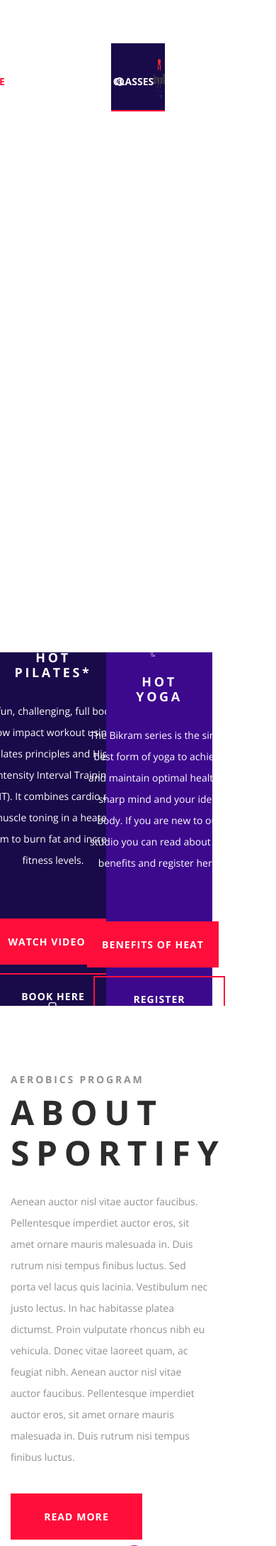
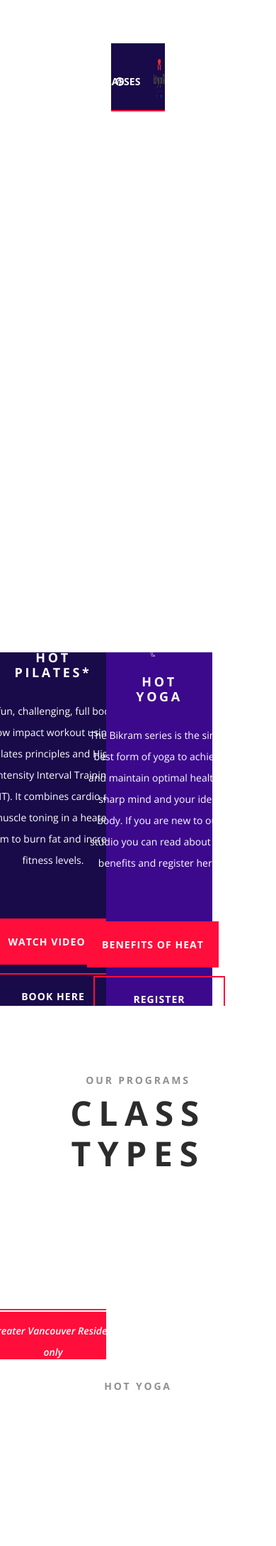
Before and after one commit to oliverpople/hotyoga, a PHP site: page / in a window 390 px wide. Shown: the top 2178 px of the page at 71% size. Run offline with PHP 8.4, Linux system fonts and the light colour scheme.

Commit message:
Improved responsive layout to prevent content of column flexed intro boxe divs overlapping.

```diff
--- a/index.html
+++ b/index.html
@@ -1,7 +1,7 @@
 <!DOCTYPE html>
 <html lang="en">
 <head>
-<title>Sportify</title>
+<title>Hot Yoga 101</title>
 <meta charset="utf-8">
 <meta http-equiv="X-UA-Compatible" content="IE=edge">
 <meta name="description" content="Sportify template project">
@@ -30,14 +30,14 @@
 			<nav class="main_nav">
 				<ul class="d-flex flex-row align-items-center justify-content-center">
 					<li class="active"><a href="index.html">home</a></li>
-					<li><a href="about.html">about us</a></li>
-					<li><a href="classes.html">classes</a></li>
-					<li><a href="blog.html">blog</a></li>
-					<li><a href="contact.html">contact</a></li>
+					<li><a href="">about us</a></li>
+					<li><a href="">classes</a></li>
+					<li><a href="">blog</a></li>
+					<li><a href="">contact</a></li>
 				</ul>
 			</nav>
 
-			<!-- Social -->
+			Social
 			<div class="social header_social">
 				<ul class="d-flex flex-row align-items-center justify-content-start">
 					<li><a href="http://facebook.com/hotyoga101"><i class="fa fa-facebook" aria-hidden="true"></i></a></li>
@@ -66,21 +66,21 @@
 			<nav class="main_nav">
 				<ul class="d-flex flex-row align-items-center justify-content-center">
 					<li class="active"><a href="index.html">home</a></li>
-					<li><a href="about.html">about us</a></li>
-					<li><a href="classes.html">classes</a></li>
-					<li><a href="blog.html">blog</a></li>
-					<li><a href="contact.html">contact</a></li>
+					<li><a href="">about us</a></li>
+					<li><a href="">classes</a></li>
+					<li><a href="">blog</a></li>
+					<li><a href="">contact</a></li>
 				</ul>
 			</nav>
 
 			<!-- Social -->
 			<div class="social header_social">
 				<ul class="d-flex flex-row align-items-center justify-content-start">
-					<li><a href="#"><i class="fa fa-pinterest" aria-hidden="true"></i></a></li>
-					<li><a href="#"><i class="fa fa-facebook" aria-hidden="true"></i></a></li>
-					<li><a href="#"><i class="fa fa-twitter" aria-hidden="true"></i></a></li>
-					<li><a href="#"><i class="fa fa-dribbble" aria-hidden="true"></i></a></li>
-					<li><a href="#"><i class="fa fa-behance" aria-hidden="true"></i></a></li>
+					<li><a href="http://facebook.com/hotyoga101"><i class="fa fa-facebook" aria-hidden="true"></i></a></li>
+					<li><a href="http://twitter.com/hotyoga101"><i class="fa fa-twitter" aria-hidden="true"></i></a></li>
+					<li><a href="https://www.instagram.com/vancouverhotyoga101"><i class="fa fa-instagram" aria-hidden="true"></i></a></li>
+					<li><a href="https://www.youtube.com/user/BikramVancouver"><i class="fa fa-youtube-play" aria-hidden="true"></i></a></li>
+					<li><a href="https://www.pinterest.com/bikramvancouver/"><i class="fa fa-pinterest" aria-hidden="true"></i></a></li>
 				</ul>
 			</div>
 
@@ -100,11 +100,11 @@
 			<div class="menu_nav_container">
 				<nav class="menu_nav text-center">
 					<ul>
-						<li><a href="index.html">home</a></li>
-						<li><a href="about.html">about us</a></li>
-						<li><a href="classes.html">classes</a></li>
-						<li><a href="blog.html">blog</a></li>
-						<li><a href="contact.html">contact</a></li>
+						<li><a href="">home</a></li>
+						<li><a href="">about us</a></li>
+						<li><a href="">classes</a></li>
+						<li><a href="">blog</a></li>
+						<li><a href="">contact</a></li>
 					</ul>
 				</nav>
 			</div>
@@ -178,7 +178,7 @@
 				</div>
 
 				<!-- Slide -->
-				<div class="slide">
+				<!-- <div class="slide">
 					<div class="background_image" style="background-image:url(images/index.jpg)"></div>
 					<div class="home_slider_overlay"></div>
 					<div class="slide_wrap d-flex flex-column align-items-start justify-content-center">
@@ -199,7 +199,7 @@
 							</div>
 						</div>
 					</div>
-				</div>
+				</div> -->
 
 			</div>
 		</div>
@@ -246,7 +246,7 @@
 
 				<!-- Intro Box -->
 				<div class="intro_box d-flex flex-column align-items-center justify-content-center text-center">
-					<div class="intro_box_icon"><img src="images/icon_3.svg" alt=""></div>
+					<div class="intro_box_icon" ><img src="images/woman-on-lotus-position-front-view.svg" alt=""></div>
 					<div class="intro_box_title"><h3>Intro Classes</h3></div>
 					<div class="intro_box_text">
 						<p>New to Hot Yoga or Hot Pilates? Try one of our intro passes*:</p>
@@ -266,12 +266,12 @@
 
 	<!-- About -->
 
-	<div class="about">
+	<!-- <div class="about">
 		<div class="container">
-			<div class="row">
+			<div class="row"> -->
 
 				<!-- About Content -->
-				<div class="col-lg-8">
+				<!-- <div class="col-lg-8">
 					<div class="about_content">
 						<div class="section_title_container">
 							<div class="section_subtitle">aerobics program</div>
@@ -282,20 +282,20 @@
 						</div>
 						<div class="button about_button"><a href="#">read more</a></div>
 					</div>
-				</div>
+				</div> -->
 
 				<!-- About Image -->
-				<div class="col-lg-4">
+				<!-- <div class="col-lg-4">
 					<div class="about_image"><img src="images/about.png" alt=""></div>
 				</div>
 
 			</div>
 		</div>
-	</div>
+	</div> -->
 
 	<!-- Quote -->
 
-	<div class="quote">
+	<!-- <div class="quote">
 		<div class="container">
 			<div class="row">
 				<div class="col">
@@ -306,20 +306,20 @@
 				</div>
 			</div>
 		</div>
-	</div>
+	</div> -->
 
 	<!-- CTA -->
 
-	<div class="cta">
-		<div class="d-flex flex-xl-row flex-column align-items-start justify-content-start">
+	<!-- <div class="cta">
+		<div class="d-flex flex-xl-row flex-column align-items-start justify-content-start"> -->
 
 			<!-- CTA Image -->
-			<div class="cta_image align-self-stretch">
+			<!-- <div class="cta_image align-self-stretch">
 				<div class="background_image" style="background-image:url(images/cta.jpg)"></div>
-			</div>
+			</div> -->
 
 			<!-- CTA Content -->
-			<div class="cta_content">
+			<!-- <div class="cta_content">
 				<div class="section_title_container">
 					<div class="section_subtitle">aerobics program</div>
 					<div class="section_title"><h1>join our gym</h1></div>
@@ -353,7 +353,7 @@
 			</div>
 
 		</div>
-	</div>
+	</div> -->
 
 	<!-- Classes -->
 
@@ -363,7 +363,7 @@
 				<div class="col">
 					<div class="section_title_container text-center">
 						<div class="section_subtitle">our programs</div>
-						<div class="section_title"><h1>classes</h1></div>
+						<div class="section_title"><h1>Class Types</h1></div>
 					</div>
 
 					<!-- Classes Slider -->
@@ -374,11 +374,17 @@
 							<div>
 								<div class="classes_slide_wrap">
 									<div class="text-center">
-										<div class="classes_title"><h3>aerobics</h3></div>
+										<div class="classes_title"><h3>Hot Yoga Classes – 60 and 90 Minutes</h3></div>
 										<div class="classes_text">
-											<p>Aenean auctor nisl vitae auctor faucibus. Pellentesque imperdiet auctor eros, sit amet ornare mauris malesuada in. Duis rutrum nisi tempus finibus luctus. Sed porta vel.</p>
+											<p>The Bikram series is an intelligently designed sequence of 26
+												postures (asanas), practiced for 60 or 90 minutes in a hot room.
+												The increased room temperature aids in warming the muscles and
+												increasing the flexibility of the body tissues, allowing for deeper
+												stretching and helping to prevent injury. Toxins are released through
+												the breath and skin by sweating. The end result is an unparalleled
+												feeling of mental and physical well-being and relaxation.</p>
 										</div>
-										<div class="class_image"><a href="#"><img src="images/instructor_1.jpg" alt=""></a></div>
+										<div class="class_image"><a href="#"><img style="width:101px;" src="images/yogaPose1.jpg" alt=""></a></div>
 									</div>
 								</div>
 							</div>
@@ -387,11 +393,18 @@
 							<div>
 								<div class="classes_slide_wrap">
 									<div class="text-center">
-										<div class="classes_title"><h3>pilates</h3></div>
+										<div class="classes_title"><h3>Inferno Hot Pilates </h3></div>
 										<div class="classes_text">
-											<p>Auctor nisl vitae auctor faucibus. Pellentesque imperdiet auctor eros, sit amet ornare mauris malesuada in. Duis rutrum nisi tempus finibus luctus. Sed porta vel lacus quis.</p>
+											<p>The HOTTEST new workout from New York and Las Vegas is now in Vancouver!
+												Inferno Hot Pilates (Hot HIIT) is a fun, challenging, full body,
+												low impact workout using Pilates principles and High Intensity
+												Interval Training (HIIT). It combines cardio and muscle toning
+												in a heated room and is performed on a yoga mat and towel.
+												The High Intensity Interval Training (HIIT) keeps your heart
+												rate up, helping burn fat and calories, and increase fitness
+												levels without the pounding of a high impact workout. Designed for all fitness levels.</p>
 										</div>
-										<div class="class_image"><a href="#"><img src="images/instructor_2.jpg" alt=""></a></div>
+										<div class="class_image"><a href="#"><img style="width:101px;" src="images/pilatesPair.jpg" alt=""></a></div>
 									</div>
 								</div>
 							</div>
@@ -400,11 +413,32 @@
 							<div>
 								<div class="classes_slide_wrap">
 									<div class="text-center">
-										<div class="classes_title"><h3>yoga</h3></div>
+										<div class="classes_title"><h3>Warm Hatha Class</h3></div>
 										<div class="classes_text">
-											<p>Nsl vitae auctor faucibus. Pellentesque imperdiet auctor eros, sit amet ornare mauris malesuada in. Duis rutrum nisi tempus finibus luctus. Sed porta vel lacus quis lacinia.</p>
+											<p>The warm hatha yoga class is designed for those who are
+												new to yoga.  This 60 minute class consists of 26 postures
+												(1 set each) practiced at a slower pace and in warm room
+												to provide a safe environment to stretch, strengthen and tone muscles.</p>
 										</div>
-										<div class="class_image"><a href="#"><img src="images/instructor_3.jpg" alt=""></a></div>
+										<div class="class_image"><a href="#"><img src="images/yogaPose2.jpg" alt=""></a></div>
+									</div>
+								</div>
+							</div>
+
+							<!-- Slide -->
+							<div>
+								<div class="classes_slide_wrap">
+									<div class="text-center">
+										<div class="classes_title"><h3>Posture Clinics</h3></div>
+										<div class="classes_text">
+											<p>Special clinics developed to help you deepen your practice
+												and give you the one-on-one attention that isn’t always possible
+												in a regular Hot Yoga 101 class. These clinics are held in small
+												groups of 6-8 students at various times. Keep your eye on the
+												blog or give our studio a call at 604-568-0688 to find out when
+												the next clinic is coming up..</p>
+										</div>
+										<div class="class_image"><a href="#"><img src="" alt=""></a></div>
 									</div>
 								</div>
 							</div>
@@ -424,8 +458,8 @@
 			<div class="row">
 				<div class="col">
 					<div class="section_title_container text-center">
-						<div class="section_subtitle">our programs</div>
-						<div class="section_title"><h1>pricing</h1></div>
+						<div class="section_subtitle">Hot Yoga</div>
+						<div class="section_title"><h1>membership pricing</h1></div>
 					</div>
 					<div class="pricing_slider_container">
 						<div class="owl-carousel owl-theme pricing_slider">
@@ -435,22 +469,18 @@
 								<div class="pricing_box text-center">
 									<div class="pricing_title_box">
 										<div>
-											<div class="pricing_name">beginner</div>
-											<div class="pricing_price">Free</div>
-											<div class="pricing_per">1 day</div>
+											<div class="pricing_name">Monthly premium pass</div>
+											<div class="pricing_price">$135</div>
+											<div class="pricing_per">Per Month</div>
 										</div>
 									</div>
 									<div class="pricing_content">
 										<div class="pricing_list">
 											<ul>
-												<li>2 E-mail Addresess</li>
-												<li>25 GB Space</li>
-												<li>24h Live Support</li>
-												<li>Documetation inside</li>
-												<li>SEO Plan</li>
+												<li>Up to 15 Yoga classes/month</li>
 											</ul>
 										</div>
-										<div class="pricing_info"><a href="#">i</a></div>
+										<!-- <div class="pricing_info"><a href="#">i</a></div> -->
 										<div class="button pricing_button ml-auto mr-auto"><a href="#">order plan</a></div>
 									</div>
 								</div>
@@ -461,22 +491,18 @@
 								<div class="pricing_box text-center pricing_box_alt">
 									<div class="pricing_title_box">
 										<div>
-											<div class="pricing_name">beginner</div>
-											<div class="pricing_price">$29<span>90</span></div>
+											<div class="pricing_name">Monthly Select Pass</div>
+											<div class="pricing_price">$120</div>
 											<div class="pricing_per">Per Month</div>
 										</div>
 									</div>
 									<div class="pricing_content">
 										<div class="pricing_list">
 											<ul>
-												<li>2 E-mail Addresess</li>
-												<li>25 GB Space</li>
-												<li>24h Live Support</li>
-												<li>Documetation inside</li>
-												<li>SEO Plan</li>
+													<li>Up to 10 Yoga classes/month</li>
 											</ul>
 										</div>
-										<div class="pricing_info"><a href="#">i</a></div>
+										<!-- <div class="pricing_info"><a href="#">i</a></div> -->
 										<div class="button_2 pricing_button ml-auto mr-auto"><a href="#">order plan</a></div>
 									</div>
 								</div>
@@ -487,22 +513,18 @@
 								<div class="pricing_box text-center">
 									<div class="pricing_title_box">
 										<div>
-											<div class="pricing_name">beginner</div>
-											<div class="pricing_price">$59<span>90</span></div>
+											<div class="pricing_name">Monthly Base Pass</div>
+											<div class="pricing_price">$79</div>
 											<div class="pricing_per">Per Month</div>
 										</div>
 									</div>
 									<div class="pricing_content">
 										<div class="pricing_list">
 											<ul>
-												<li>2 E-mail Addresess</li>
-												<li>25 GB Space</li>
-												<li>24h Live Support</li>
-												<li>Documetation inside</li>
-												<li>SEO Plan</li>
+											<li>Up to 5 Yoga classes/month</li>
 											</ul>
 										</div>
-										<div class="pricing_info"><a href="#">i</a></div>
+										<!-- <div class="pricing_info"><a href="#">i</a></div> -->
 										<div class="button pricing_button ml-auto mr-auto"><a href="#">order plan</a></div>
 									</div>
 								</div>
@@ -571,7 +593,7 @@
 		</div>
 		<div class="footer_bar d-flex flex-row align-items-center justify-content-center">
 			<div class="copyright"><!-- Link back to Colorlib can't be removed. Template is licensed under CC BY 3.0. -->
-Copyright &copy;<script>document.write(new Date().getFullYear());</script> All rights reserved | This template is made with <i class="fa fa-heart-o" aria-hidden="true"></i> by <a href="https://colorlib.com" target="_blank">Colorlib</a>
+<!-- Copyright &copy;<script>document.write(new Date().getFullYear());</script> All rights reserved | This template is made with <i class="fa fa-heart-o" aria-hidden="true"></i> by <a href="https://colorlib.com" target="_blank">Colorlib</a> -->
 <!-- Link back to Colorlib can't be removed. Template is licensed under CC BY 3.0. --></div>
 		</div>
 	</footer>
--- a/styles/main_styles.css
+++ b/styles/main_styles.css
@@ -858,7 +858,6 @@
 
 .intro
 {
-
 }
 .intro_boxes_wrap
 {
@@ -868,6 +867,7 @@
 {
 	width: 100%;
 	height: 498px;
+
 }
 .intro_box
 {
@@ -875,17 +875,22 @@
 	height: 100%;
 	padding-left: 75px;
 	padding-right: 75px;
+	padding-top: 37.5px;
+	padding-bottom: 37.5px;
 }
 .intro_box:first-child
 {
+	height: 100%;
 	background: #190a49;
 }
 .intro_box:nth-child(2)
 {
+	height: 100%;
 	background: #3c098d;
 }
 .intro_box:nth-child(3)
 {
+	height: 100%;
 	background: #ff0e3b;
 }
 .intro_box_icon
```
Also changed, not shown: images/pilatesPair.jpg (added), images/woman-on-lotus-position-front-view.svg (added), images/yogaPose1.jpg (added), images/yogaPose2.jpg (added), images/yogaPose3.jpg (added).
